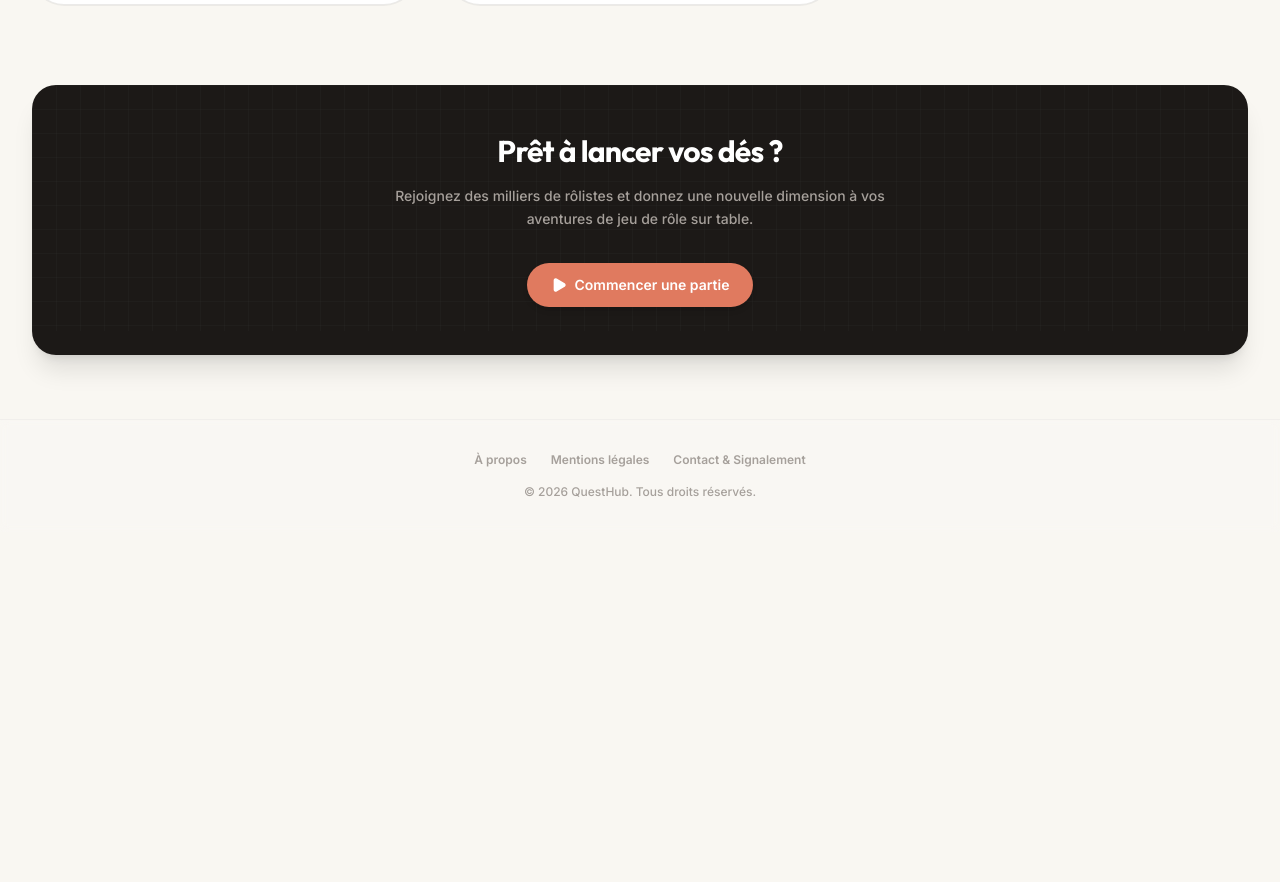
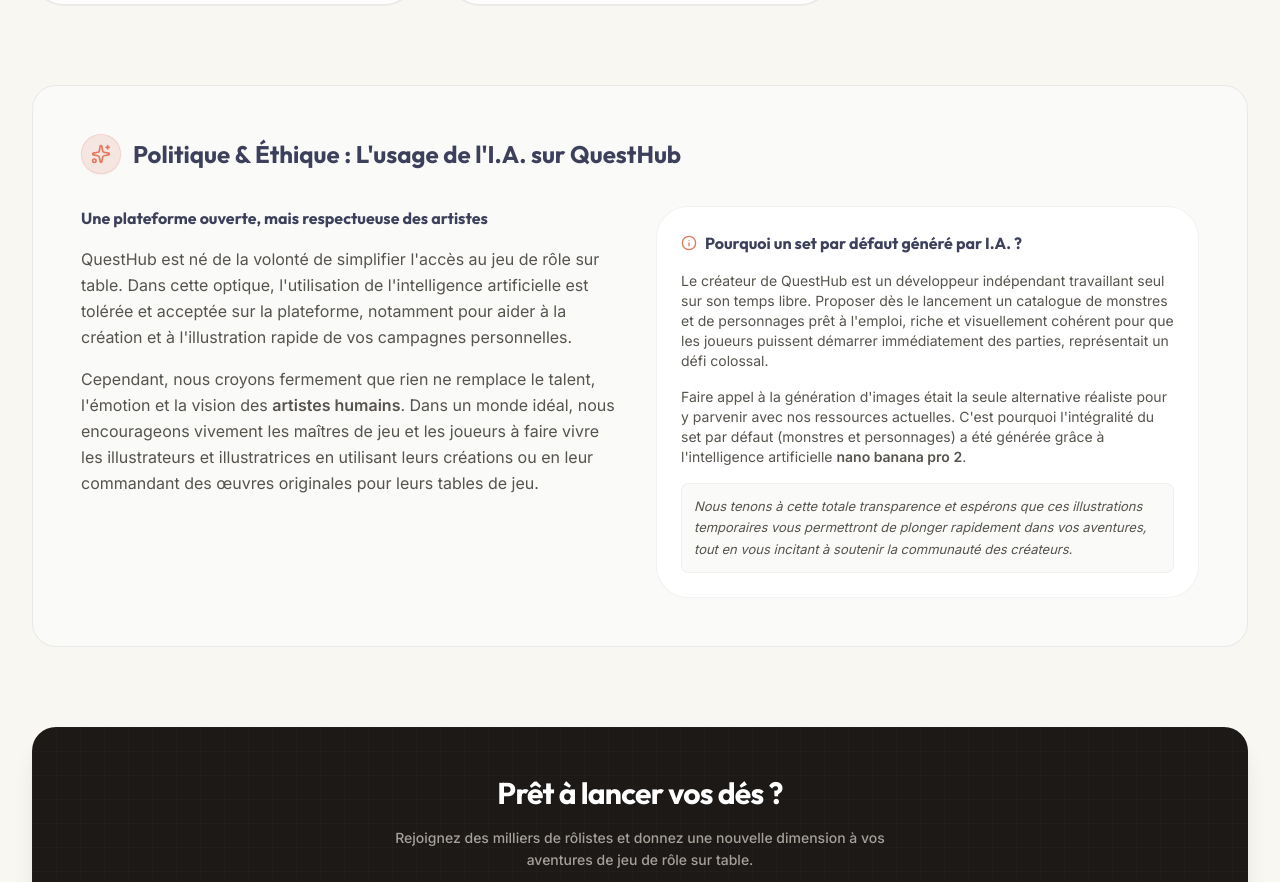
Before and after one commit to ZiplEix/questhub, a SvelteKit app: page /about in a window 1280 px wide. Shown: the part 1755-2637 px from the top of the page. Before the commit the page ends 2287 px from the top, so only its background shows below. Built offline with nearby package versions, Linux system fonts and the light colour scheme; no server answers.

Commit message:
feat: add AI policy section to clarify the use of AI in QuestHub

```diff
--- a/src/routes/about/+page.svelte
+++ b/src/routes/about/+page.svelte
@@ -223,6 +223,45 @@
         </div>
     </div>
 
+    <!-- AI Policy Section -->
+    <div class="bg-stone-50 border border-stone-200/80 rounded-3xl p-8 md:p-12 space-y-8">
+        <div class="flex items-center gap-3">
+            <div class="w-10 h-10 bg-burnt-orange/15 rounded-xl flex items-center justify-center text-burnt-orange border border-burnt-orange/20 shadow-xs">
+                <Sparkles size={20} />
+            </div>
+            <h2 class="text-2xl font-display font-black text-dark-gray">
+                Politique & Éthique : L'usage de l'I.A. sur QuestHub
+            </h2>
+        </div>
+
+        <div class="grid grid-cols-1 lg:grid-cols-2 gap-8 text-stone-600 leading-relaxed text-sm md:text-base">
+            <div class="space-y-4">
+                <h3 class="text-base font-bold text-dark-gray">Une plateforme ouverte, mais respectueuse des artistes</h3>
+                <p>
+                    QuestHub est né de la volonté de simplifier l'accès au jeu de rôle sur table. Dans cette optique, l'utilisation de l'intelligence artificielle est tolérée et acceptée sur la plateforme, notamment pour aider à la création et à l'illustration rapide de vos campagnes personnelles.
+                </p>
+                <p>
+                    Cependant, nous croyons fermement que rien ne remplace le talent, l'émotion et la vision des <strong>artistes humains</strong>. Dans un monde idéal, nous encourageons vivement les maîtres de jeu et les joueurs à faire vivre les illustrateurs et illustratrices en utilisant leurs créations ou en leur commandant des œuvres originales pour leurs tables de jeu.
+                </p>
+            </div>
+            <div class="space-y-4 bg-white p-6 rounded-2xl border border-stone-200/50 shadow-3xs">
+                <h3 class="text-base font-bold text-dark-gray flex items-center gap-2">
+                    <Info size={16} class="text-burnt-orange" />
+                    Pourquoi un set par défaut généré par I.A. ?
+                </h3>
+                <p class="text-stone-600 text-sm">
+                    Le créateur de QuestHub est un développeur indépendant travaillant seul sur son temps libre. Proposer dès le lancement un catalogue de monstres et de personnages prêt à l'emploi, riche et visuellement cohérent pour que les joueurs puissent démarrer immédiatement des parties, représentait un défi colossal.
+                </p>
+                <p class="text-stone-600 text-sm">
+                    Faire appel à la génération d'images était la seule alternative réaliste pour y parvenir avec nos ressources actuelles. C'est pourquoi l'intégralité du set par défaut (monstres et personnages) a été générée grâce à l'intelligence artificielle <strong>nano banana pro 2</strong>.
+                </p>
+                <p class="text-stone-600 text-[13px] italic bg-stone-50 p-3 rounded-lg border border-stone-200/50">
+                    Nous tenons à cette totale transparence et espérons que ces illustrations temporaires vous permettront de plonger rapidement dans vos aventures, tout en vous incitant à soutenir la communauté des créateurs.
+                </p>
+            </div>
+        </div>
+    </div>
+
     <!-- Call To Action -->
     <div class="bg-stone-900 text-white rounded-3xl p-8 md:p-12 text-center space-y-6 shadow-xl relative overflow-hidden">
         <!-- Visual background grid effect -->
```
